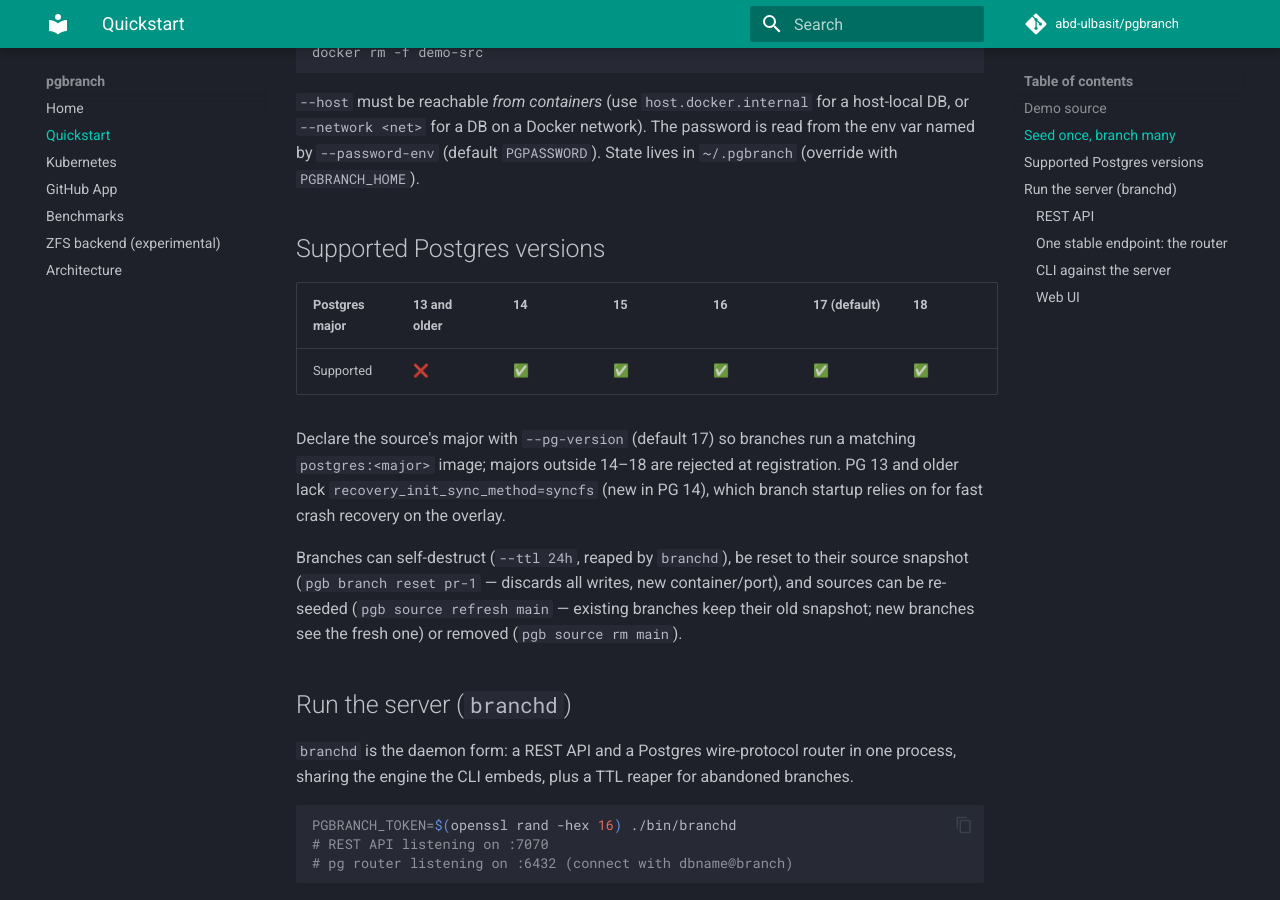
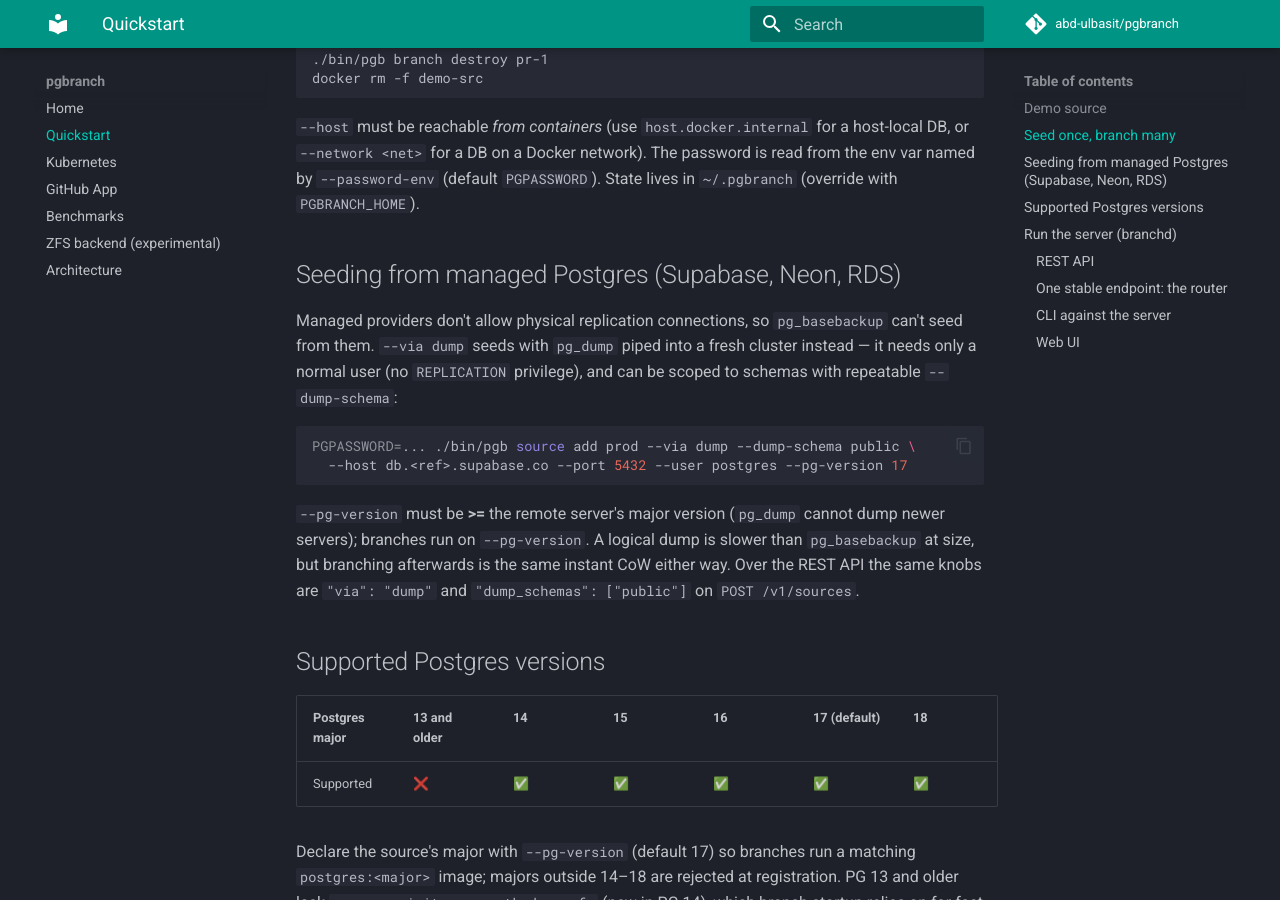
Before and after one commit to abd-ulbasit/pgoverlay, an MkDocs documentation site: the page built from docs/quickstart.md, in a window 1280 px wide and 900 px high, scrolled down 1035 px. Built offline with MkDocs 1.6.1 and Material for MkDocs 9.7.7, drawn with Linux system fonts in a browser that asks for light colours; comment, search, counter and statistics services are not loaded; some of the changed text lies outside the part shown.

Commit message:
docs: managed-postgres seeding
Quickstart (README + docs) gains a Supabase-shaped --via dump example;
architecture explains the basebackup vs dump trade-offs (privilege,
speed at size, schema scoping, crash-consistency vs clean shutdown).

Co-Authored-By: Claude Fable 5 <noreply@anthropic.com>

````diff
--- a/docs/quickstart.md
+++ b/docs/quickstart.md
@@ -5,7 +5,8 @@
 
 Requirements: Docker (Colima works on macOS), Go 1.26+ to build. The source
 database needs `wal_level=replica` and a user with `REPLICATION` privilege
-(`pg_basebackup` does the seeding).
+(`pg_basebackup` does the seeding) — or use `--via dump` for managed
+Postgres, see below.
 
 ```bash
 make build   # produces ./bin/pgb (CLI) and ./bin/branchd (daemon)
@@ -54,6 +55,24 @@ docker rm -f demo-src
 a host-local DB, or `--network <net>` for a DB on a Docker network). The
 password is read from the env var named by `--password-env` (default
 `PGPASSWORD`). State lives in `~/.pgbranch` (override with `PGBRANCH_HOME`).
+
+## Seeding from managed Postgres (Supabase, Neon, RDS)
+
+Managed providers don't allow physical replication connections, so
+`pg_basebackup` can't seed from them. `--via dump` seeds with `pg_dump` piped
+into a fresh cluster instead — it needs only a normal user (no `REPLICATION`
+privilege), and can be scoped to schemas with repeatable `--dump-schema`:
+
+```bash
+PGPASSWORD=... ./bin/pgb source add prod --via dump --dump-schema public \
+  --host db.<ref>.supabase.co --port 5432 --user postgres --pg-version 17
+```
+
+`--pg-version` must be **>=** the remote server's major version (`pg_dump`
+cannot dump newer servers); branches run on `--pg-version`. A logical dump is
+slower than `pg_basebackup` at size, but branching afterwards is the same
+instant CoW either way. Over the REST API the same knobs are
+`"via": "dump"` and `"dump_schemas": ["public"]` on `POST /v1/sources`.
 
 ## Supported Postgres versions
 
````
Also changed, not shown: README.md (+12 -1 lines), docs/architecture.md (+15 -0 lines).
